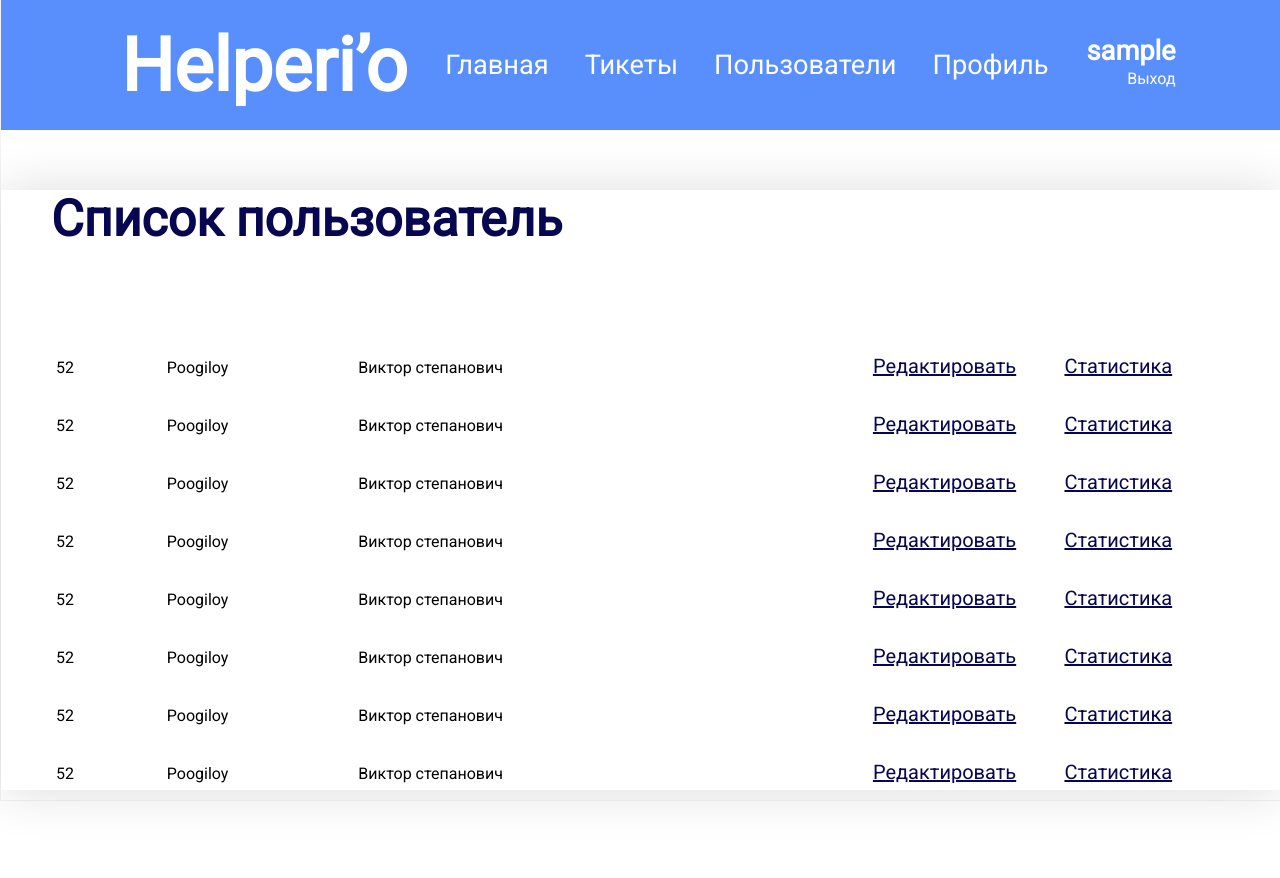
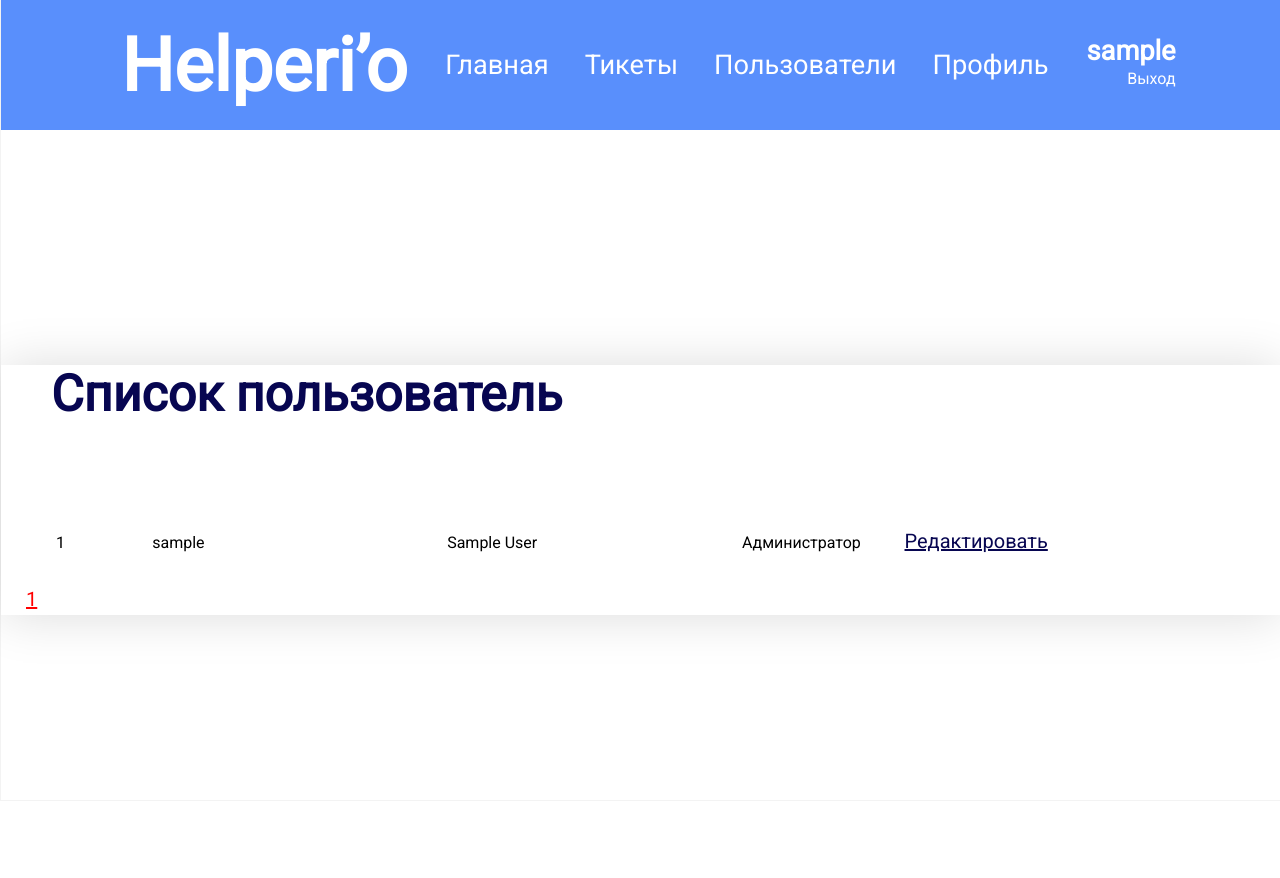
Before and after one commit to cawaulitra/localhost, a PHP site: page /admin/users/1 in a window 1280 px wide. Run offline with PHP 8.4, Linux system fonts and the light colour scheme; the visitor is signed in with stand-in values (Sample User, id 1); tables that the repository leaves empty or names only in its code hold one stand-in row (values such as "Sample post").

Commit message:
список пользователей для админа

```diff
--- a/application/controllers/controller_admin.php
+++ b/application/controllers/controller_admin.php
@@ -8,11 +8,12 @@ class Controller_admin extends Controller
         $this->view = new View();
     }
 
-    function action_users()
+    function action_users($page)
     {
 		if (isset($_SESSION['login']) && isset($_SESSION['id_role'])) {
             if($_SESSION['id_role'] == 1) { //админ
-			    $this->view->generate('users_admin_view.php', 'template_view.php');
+          $data = $this->model->get_users($page);
+			    $this->view->generate('users_admin_view.php', 'template_view.php' , $data);
             }
 		}
 		else {
@@ -20,11 +21,12 @@ class Controller_admin extends Controller
 		}
     }
 
-    function action_tickets()
+    function action_tickets($page)
     {
 		if (isset($_SESSION['login']) && isset($_SESSION['id_role'])) {
             if($_SESSION['id_role'] == 1) { //админ
-			    $this->view->generate('tickets_admin_view.php', 'template_view.php');
+          $data = $this->model->get_tickets($page);
+			    $this->view->generate('tickets_admin_view.php', 'template_view.php', $data);
             }
 		}
 		else {
@@ -34,7 +36,8 @@ class Controller_admin extends Controller
 
     function action_view_user($id) {
         if (isset($_SESSION['login']) && isset($_SESSION['id_role'])) {
-            if($_SESSION['id_role'] == 1) { //админ
+          if($_SESSION['id_role'] == 1) { //админ
+          $data = $this->model->get_user($id);
 			    $this->view->generate('view_user_admin_view.php', 'template_view.php');
             }
 		}
@@ -46,6 +49,7 @@ class Controller_admin extends Controller
     function action_view_ticket($id) {
         if (isset($_SESSION['login']) && isset($_SESSION['id_role'])) {
             if($_SESSION['id_role'] == 1) { //админ
+          $data = $this->model->get_ticket($id);
 			    $this->view->generate('view_ticket_admin_view.php', 'template_view.php');
             }
 		}
--- a/application/core/model.php
+++ b/application/core/model.php
@@ -7,7 +7,7 @@ class Model
     //������������ � ��
     public function sql_connect()
 	{
-	   $sql = new mysqli("localhost", "root", "usbw", "billing");
+	   $sql = new mysqli("localhost", "root", "root", "billing");
 
 	   return $sql;
     }
--- a/application/models/model_admin.php
+++ b/application/models/model_admin.php
@@ -4,5 +4,57 @@
 
 class Model_Admin extends Model
 {
-    //function
+    function get_users($page) {
+        $data = [];
+        $mysqli = $this->sql_connect();
+        if ($mysqli->connect_error){
+            die('Error');
+        }
+        $mysqli->set_charset('utf8');
+
+        //echo $page;
+        $limit = 30;
+		$offset = ($page - 1) * $limit;
+
+		$str_count = "SELECT * FROM `users`";
+
+        $res_count = $mysqli->query($str_count);
+
+        $count_subjects = $res_count->num_rows;
+        $count_page = floor ($count_subjects / $limit);
+        if ($count_subjects % $limit > 0) {
+            $count_page++;
+        }
+        $data = [$count_page, $page];
+
+		$string = "SELECT `users`.`id`, `login`, `id_role`, `users`.`name` FROM `users` JOIN `roles` ON (`users`.`id_role` = `roles`.`id`) ORDER BY `users`.`id`";
+		$string_limit = $string . "LIMIT $limit OFFSET $offset";
+
+        //echo $string;
+
+		$result = $mysqli->query($string_limit);
+
+		while ($fletcher = $result->fetch_assoc()) {
+			$data['users'][] = [
+				'id' => $fletcher['id'],
+				'id_role' => $fletcher['id_role'],
+				'login' => $fletcher['login'],
+				'name' => $fletcher['name']
+			];
+		}
+
+		return $data;
+    }
+
+    function get_tickets($page) {
+
+    }
+
+    function get_user($id) {
+
+    }
+
+    function get_ticket($id) {
+
+    }
 }
--- a/application/views/template_view.php
+++ b/application/views/template_view.php
@@ -267,8 +267,8 @@
 						//var_dump($_SESSION);
 						if ($_SESSION['id_role'] == '1') { //админ
 							echo '<li><a href="/">Главная</a></li>';
-							echo '<li><a href="/admin/tickets">Тикеты</a></li>';
-							echo '<li><a href="/admin/users">Пользователи</a></li>';
+							echo '<li><a href="/admin/tickets/1">Тикеты</a></li>';
+							echo '<li><a href="/admin/users/1">Пользователи</a></li>';
 							echo '<li><a href="/user/profile">Профиль</a></li>';
 						}
 
--- a/application/views/users_admin_view.php
+++ b/application/views/users_admin_view.php
@@ -51,22 +51,14 @@
     word-wrap:break-word;
 }
 
-.status_1 {
-    color: #B7B7B7;
+#curr {
+    color: red;
 }
 
-.status_2 {
-    color: #F6C972;
+#diff {
+    color: #598FFC;
 }
 
-.status_3 {
-    color: #33AD64;
-}
-
-.status_1, .status_2, .status_3 {
-    font-weight: bold;
-    font-size: 20px;
-}
 </style>
 <div class="content-ticket">
     <div class="plane">
@@ -74,78 +66,45 @@
     </div>
     <div class="ticket">
         <table cellspacing="30px" width="1294px">
-            <tr>
-                <td width="50px"><?php echo "52" ?></td>
-                <td width="100px"><?php echo "Poogiloy" ?></td>
-                <td width="300px"><?php echo "Виктор степанович" ?></td>
-                <td width="100px"><a><?php echo "Редактировать" ?></a></td>
-                <td width="100px"><a><?php echo "Статистика" ?></a></td>
-            </tr>
-            <tr>
-                <td width="50px"><?php echo "52" ?></td>
-                <td width="100px"><?php echo "Poogiloy" ?></td>
-                <td width="300px"><?php echo "Виктор степанович" ?></td>
-                <td width="100px"><a><?php echo "Редактировать" ?></a></td>
-                <td width="100px"><a><?php echo "Статистика" ?></a></td>
-            </tr>
-            <tr>
-                <td width="50px"><?php echo "52" ?></td>
-                <td width="100px"><?php echo "Poogiloy" ?></td>
-                <td width="300px"><?php echo "Виктор степанович" ?></td>
-                <td width="100px"><a><?php echo "Редактировать" ?></a></td>
-                <td width="100px"><a><?php echo "Статистика" ?></a></td>
-            </tr>
-            <tr>
-                <td width="50px"><?php echo "52" ?></td>
-                <td width="100px"><?php echo "Poogiloy" ?></td>
-                <td width="300px"><?php echo "Виктор степанович" ?></td>
-                <td width="100px"><a><?php echo "Редактировать" ?></a></td>
-                <td width="100px"><a><?php echo "Статистика" ?></a></td>
-            </tr>
-            <tr>
-                <td width="50px"><?php echo "52" ?></td>
-                <td width="100px"><?php echo "Poogiloy" ?></td>
-                <td width="300px"><?php echo "Виктор степанович" ?></td>
-                <td width="100px"><a><?php echo "Редактировать" ?></a></td>
-                <td width="100px"><a><?php echo "Статистика" ?></a></td>
-            </tr>
-            <tr>
-                <td width="50px"><?php echo "52" ?></td>
-                <td width="100px"><?php echo "Poogiloy" ?></td>
-                <td width="300px"><?php echo "Виктор степанович" ?></td>
-                <td width="100px"><a><?php echo "Редактировать" ?></a></td>
-                <td width="100px"><a><?php echo "Статистика" ?></a></td>
-            </tr>
-            <tr>
-                <td width="50px"><?php echo "52" ?></td>
-                <td width="100px"><?php echo "Poogiloy" ?></td>
-                <td width="300px"><?php echo "Виктор степанович" ?></td>
-                <td width="100px"><a><?php echo "Редактировать" ?></a></td>
-                <td width="100px"><a><?php echo "Статистика" ?></a></td>
-            </tr>
-            <tr>
-                <td width="50px"><?php echo "52" ?></td>
-                <td width="100px"><?php echo "Poogiloy" ?></td>
-                <td width="300px"><?php echo "Виктор степанович" ?></td>
-                <td width="100px"><a><?php echo "Редактировать" ?></a></td>
-                <td width="100px"><a><?php echo "Статистика" ?></a></td>
-            </tr>
-            <tr>
-                <td width="50px"><?php echo "52" ?></td>
-                <td width="100px"><?php echo "Poogiloy" ?></td>
-                <td width="300px"><?php echo "Виктор степанович" ?></td>
-                <td width="100px"><a><?php echo "Редактировать" ?></a></td>
-                <td width="100px"><a><?php echo "Статистика" ?></a></td>
-            </tr>
-            <tr>
-                <td width="50px"><?php echo "52" ?></td>
-                <td width="100px"><?php echo "Poogiloy" ?></td>
-                <td width="300px"><?php echo "Виктор степанович" ?></td>
-                <td width="100px"><a><?php echo "Редактировать" ?></a></td>
-                <td width="100px"><a><?php echo "Статистика" ?></a></td>
-            </tr>
+            <?php
+                foreach ($data['users'] as $user) {
+                    echo "<tr>";
+                    echo "<td width='50px'>" . $user['id'] . "</td>";
+                    echo "<td width='200px'>" . $user['login'] . "</td>";
+                    echo "<td width='200px'>" . $user['name'] . "</td>";
 
+                    if ($user['id_role'] == 1) { //админ
+                        echo "<td width='100px'>Администратор</td>";
+                        echo "<td width='120px'><a href='#'>Редактировать</a></td>";
+                        echo "<td width='100px'></td>";
+                    }
+                    if ($user['id_role'] == 2) { //сотрудник
+                        echo "<td width='100px'>Сотрудник</td>";
+                        echo "<td width='120px'><a href='#'>Редактировать</a></td>";
+                        echo "<td width='100px'><a href='#'>Статистика</a></td>";
+                    }
+
+                    if ($user['id_role'] == 3) { //юзверь
+                        echo "<td width='100px'>Пользователь</td>";
+                        echo "<td width='120px'><a href='#'>Редактировать</a></td>";
+                        echo "<td width='100px'></td>";
+                    }
+                    echo "</tr>";
+                }
+            ?>
         </table>
-        <!--<Пагинация>-->
+        <div class="pagination">
+            <?php
+                for ($i = 1; $i <= $data[0]; $i++)
+                {
+                    if ($i != $data[1]) {
+                        echo "<a href='/admin/users/$i' id='diff'>$i</a>"; //неактивная
+                    }
+                    else {
+                        echo "<a href='/admin/users/$i' id='curr'>$i</a>"; //активная
+                    }
+                }
+            ?>
+        </div>
     </div>
 </div>
```
